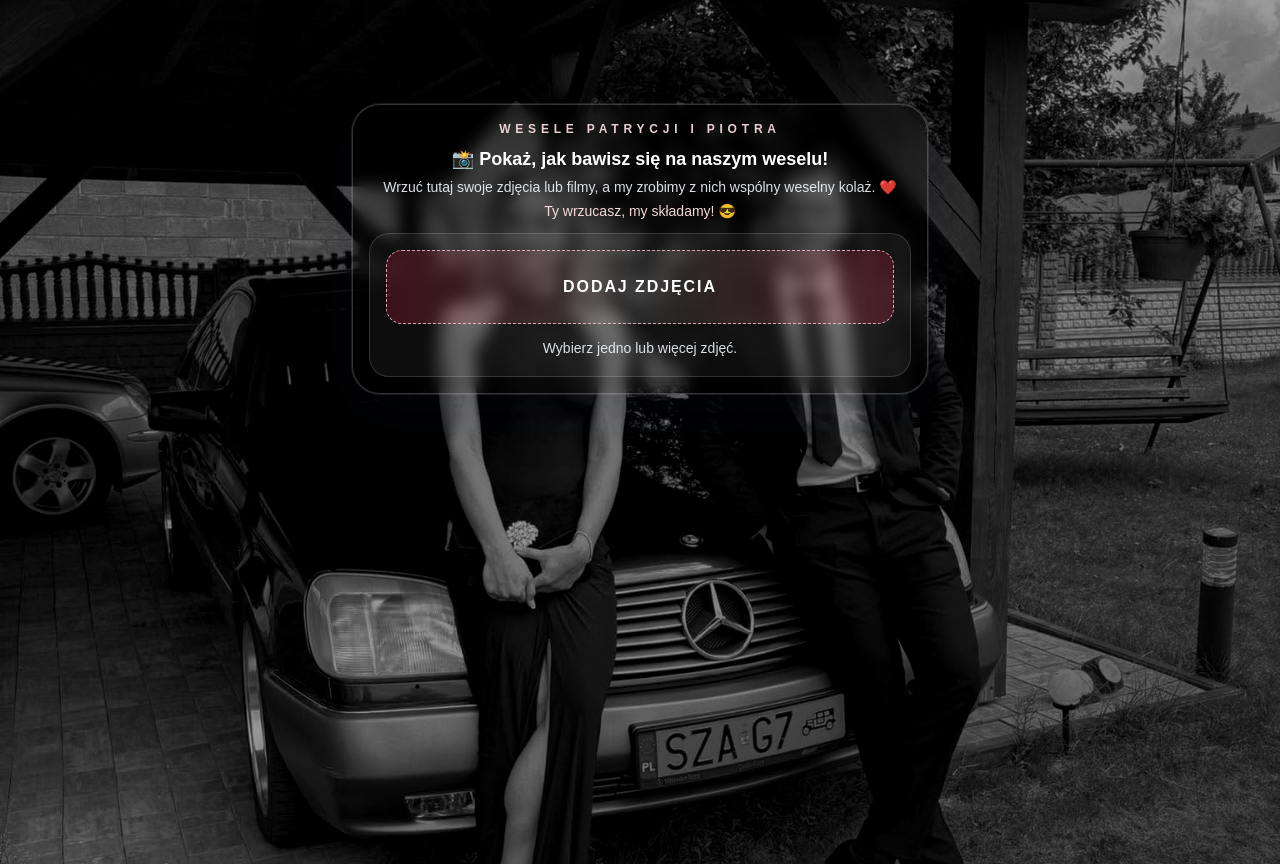
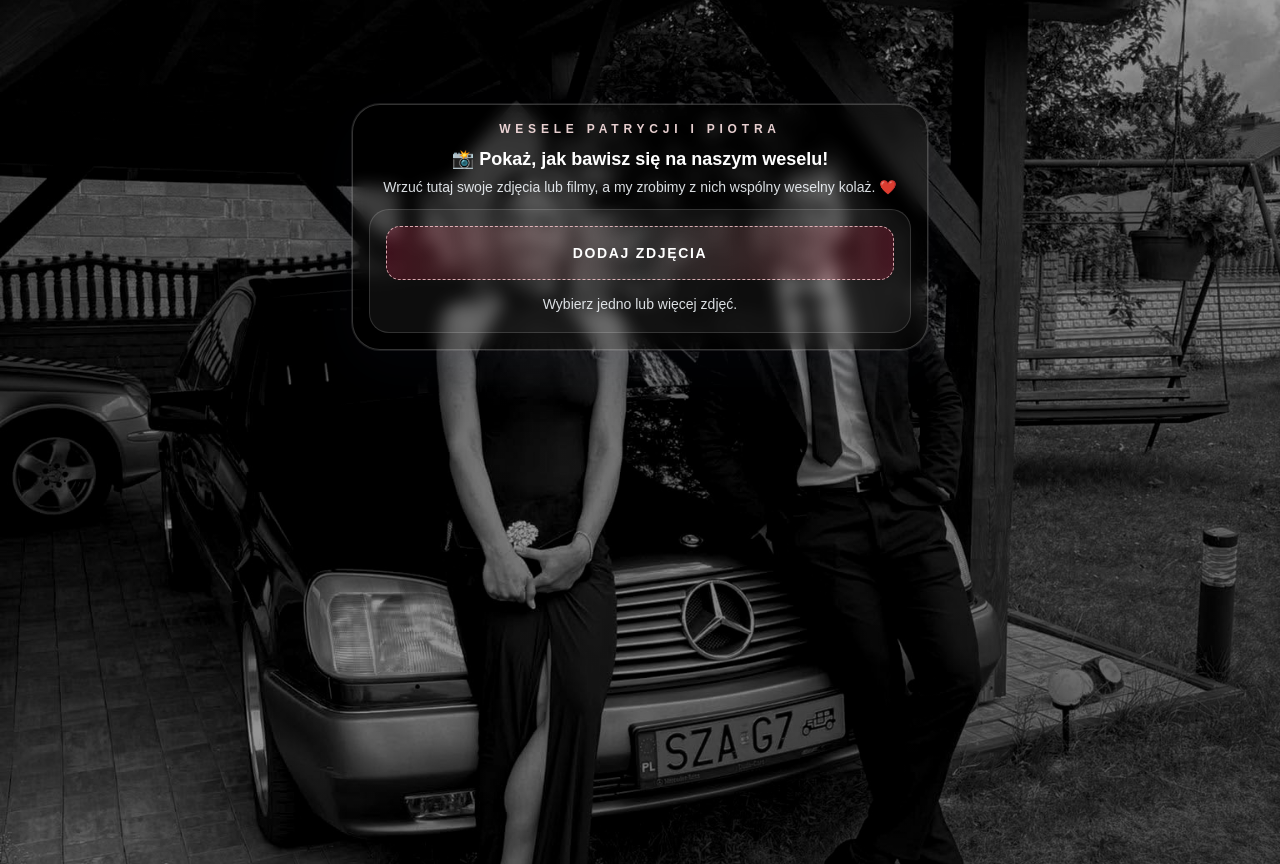
Before and after one commit to baldiq/wedding-photo-uploader, a Next.js app: page / in a window 1280 px wide. Built offline with nearby package versions, Linux system fonts and the light colour scheme.

Commit message:
move the form to the top

```diff
--- a/src/components/upload-form.tsx
+++ b/src/components/upload-form.tsx
@@ -85,13 +85,12 @@ export function UploadForm({
         <div className="space-y-1 text-white">
           <p className="text-sm font-semibold sm:text-lg">📸 Pokaż, jak bawisz się na naszym weselu!</p>
           <p className="text-xs leading-5 text-slate-100/90 sm:text-sm">Wrzuć tutaj swoje zdjęcia lub filmy, a my zrobimy z nich wspólny weselny kolaż. ❤️</p>
-          <p className="text-xs font-medium text-rose-100/95 sm:text-sm">Ty wrzucasz, my składamy! 😎</p>
         </div>
       </div>
 
       <form onSubmit={handleSubmit} className="space-y-3 rounded-[20px] border border-white/15 bg-white/5 p-3 sm:p-4">
-        <label className="flex cursor-pointer items-center justify-center rounded-[16px] border border-dashed border-rose-200/80 bg-gradient-to-r from-rose-500/20 via-white/10 to-rose-500/20 px-4 py-5 text-center transition duration-200 hover:border-rose-200 hover:bg-white/12 sm:px-6 sm:py-6">
-          <span className="text-sm font-semibold tracking-[0.12em] text-white uppercase sm:text-base">Dodaj zdjęcia</span>
+        <label className="flex cursor-pointer items-center justify-center rounded-[14px] border border-dashed border-rose-200/80 bg-gradient-to-r from-rose-500/20 via-white/10 to-rose-500/20 px-3 py-3 text-center transition duration-200 hover:border-rose-200 hover:bg-white/12 sm:px-4 sm:py-4">
+          <span className="text-[11px] font-semibold tracking-[0.12em] text-white uppercase sm:text-sm">Dodaj zdjęcia</span>
           <input
             className="sr-only"
             type="file"
```
